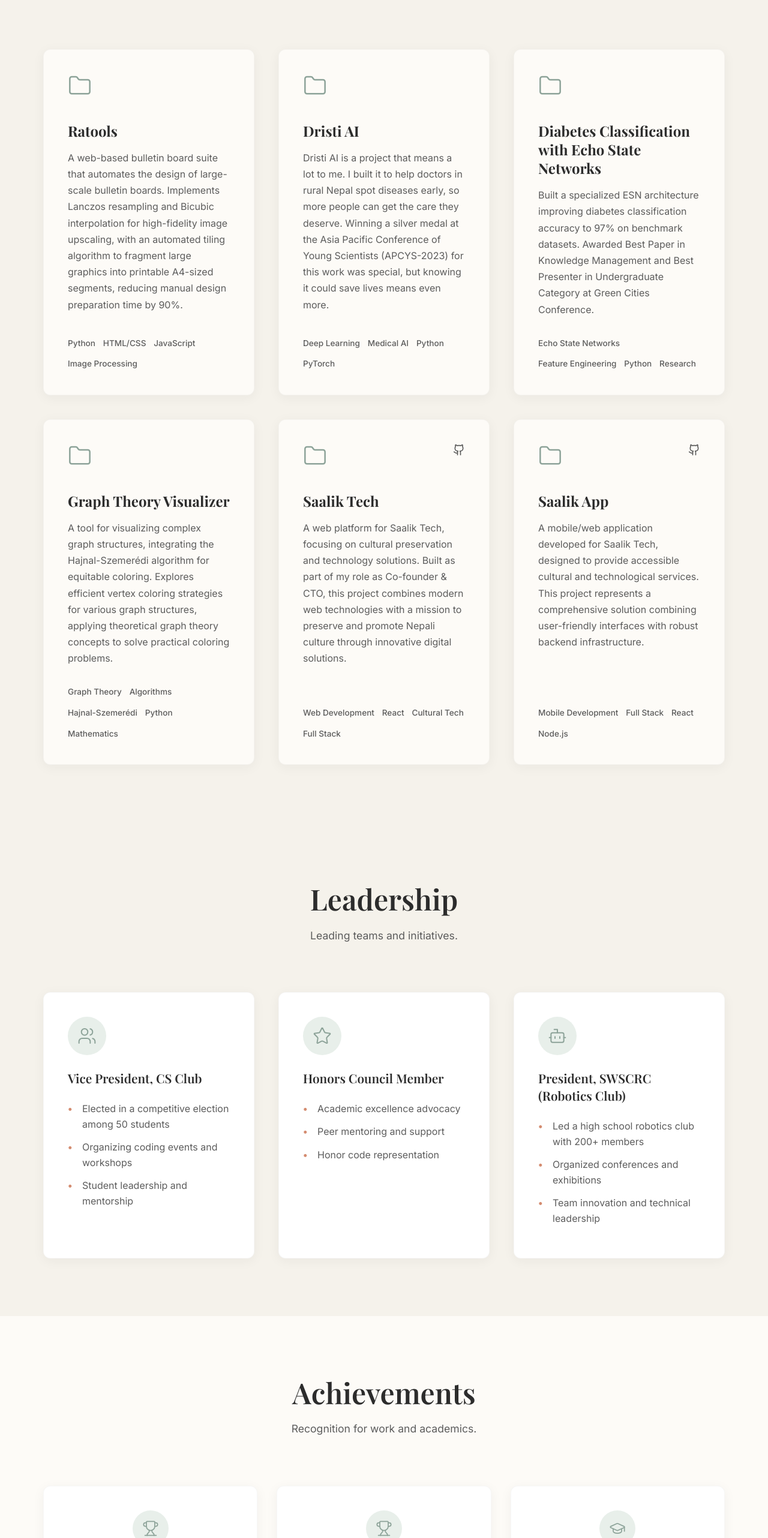
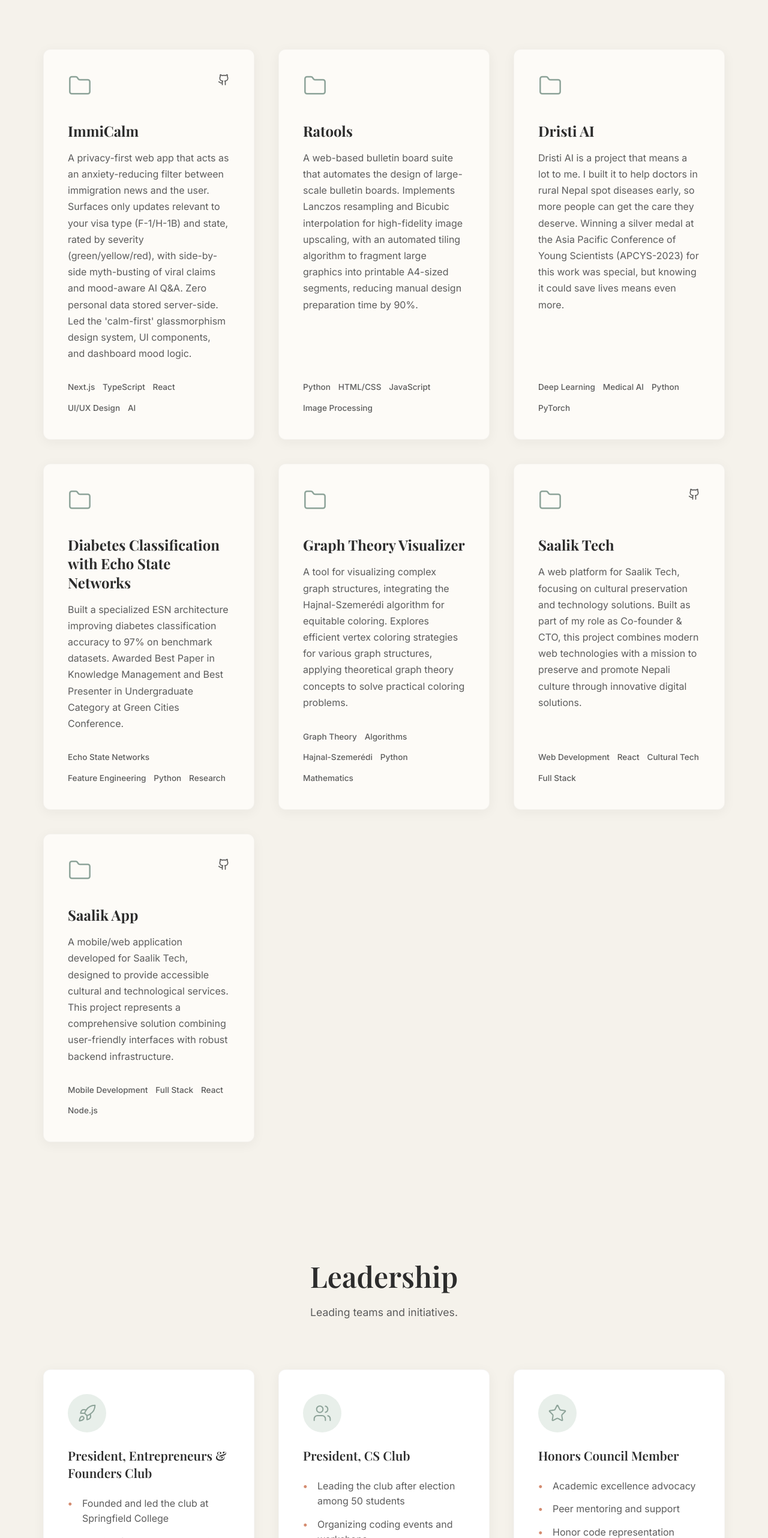
Before and after one commit to L00SIRE/Suman_Web--v.1, a React (Vite) app: page / in a window 1280 px wide. Shown: the part 4402-6966 px from the top of the page at 60% size. Built offline with nearby package versions, Linux system fonts and the light colour scheme; a web font is replaced by a local one.

Commit message:
Updated achievements and time line

```diff
--- a/src/components/Achievements/Achievements.jsx
+++ b/src/components/Achievements/Achievements.jsx
@@ -1,10 +1,16 @@
 import React from 'react'
 import { motion } from 'framer-motion'
-import { Trophy, GraduationCap, Handshake, Medal } from 'lucide-react'
+import { Trophy, GraduationCap, Handshake, Medal, Award, BookOpen } from 'lucide-react'
 import './Achievements.css'
 
 const Achievements = () => {
   const achievements = [
+    {
+      icon: Award,
+      title: 'US-Nepal Hackathon 2026 — Best Business Impact',
+      year: '2026 - Mental Health Track',
+      description: 'ImmiCalm — a calm-first, privacy-first web app that filters US immigration news by visa type & severity for F-1/H-1B students',
+    },
     {
       icon: Trophy,
       title: 'Western New England FinTech+AI Winner',
@@ -20,8 +26,14 @@
     {
       icon: GraduationCap,
       title: "Dean's List",
-      year: 'Fall 2024 & Summer 2025',
+      year: 'Fall 2024, Summer 2025 & Spring 2026',
       description: 'Perfect 4.0 GPA - Top Academic Performer',
+    },
+    {
+      icon: BookOpen,
+      title: 'Featured in Springfield College Laurels',
+      year: 'Fall 2025 - Vol. 12, Issue 2',
+      description: "Recognized in the college's student success & achievements publication",
     },
     {
       icon: Handshake,
--- a/src/components/Leadership/Leadership.jsx
+++ b/src/components/Leadership/Leadership.jsx
@@ -1,17 +1,26 @@
 import React from 'react'
 import { motion } from 'framer-motion'
-import { Bot, Star, Users } from 'lucide-react'
+import { Bot, Star, Users, Rocket } from 'lucide-react'
 import './Leadership.css'
 
 const Leadership = () => {
   const leadershipRoles = [
     {
+      icon: Rocket,
+      title: 'President, Entrepreneurs & Founders Club',
+      skills: [
+        'Founded and led the club at Springfield College',
+        'Hosting founder talks and pitch sessions',
+        'Building a community of student entrepreneurs',
+      ],
+    },
+    {
       icon: Users,
-      title: 'Vice President, CS Club',
+      title: 'President, CS Club',
       skills: [
-        'Elected in a competitive election among 50 students',
+        'Leading the club after election among 50 students',
         'Organizing coding events and workshops',
-        'Student leadership and mentorship',
+        'Mentoring members and driving student initiatives',
       ],
     },
     {
--- a/src/data/projects.js
+++ b/src/data/projects.js
@@ -1,4 +1,14 @@
 export const projectsData = [
+  {
+    title: "ImmiCalm",
+    icon: "fa-dove",
+    award: "🏆 Best Business Impact, US-Nepal Hackathon 2026",
+    description:
+      "A privacy-first web app that acts as an anxiety-reducing filter between immigration news and the user. Surfaces only updates relevant to your visa type (F-1/H-1B) and state, rated by severity (green/yellow/red), with side-by-side myth-busting of viral claims and mood-aware AI Q&A. Zero personal data stored server-side. Led the 'calm-first' glassmorphism design system, UI components, and dashboard mood logic.",
+    technologies: ["Next.js", "TypeScript", "React", "UI/UX Design", "AI"],
+    date: "Mar 2026",
+    github: "https://github.com/sujandumaru/team67-immicalm",
+  },
   {
     title: "Ratools",
     description:
```
